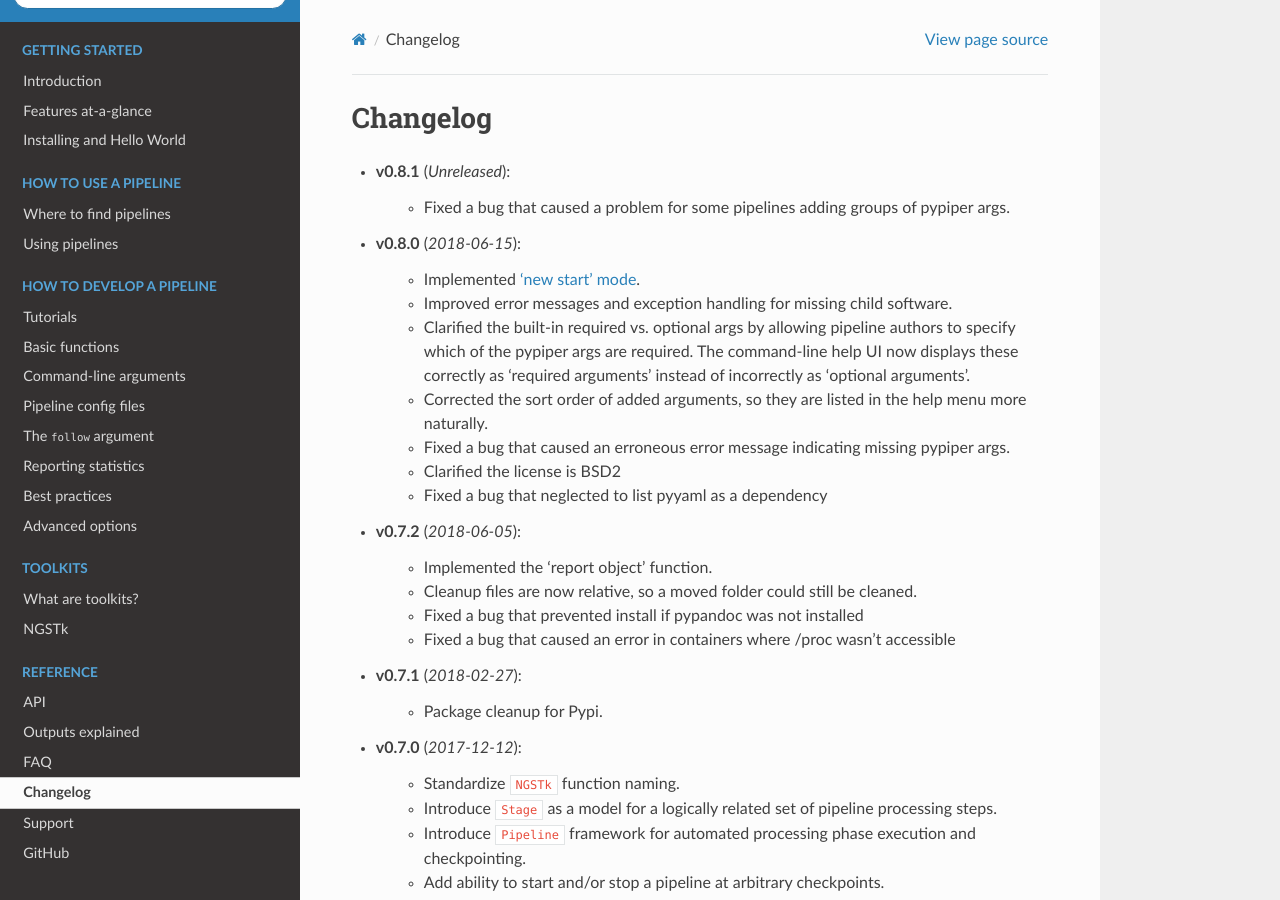
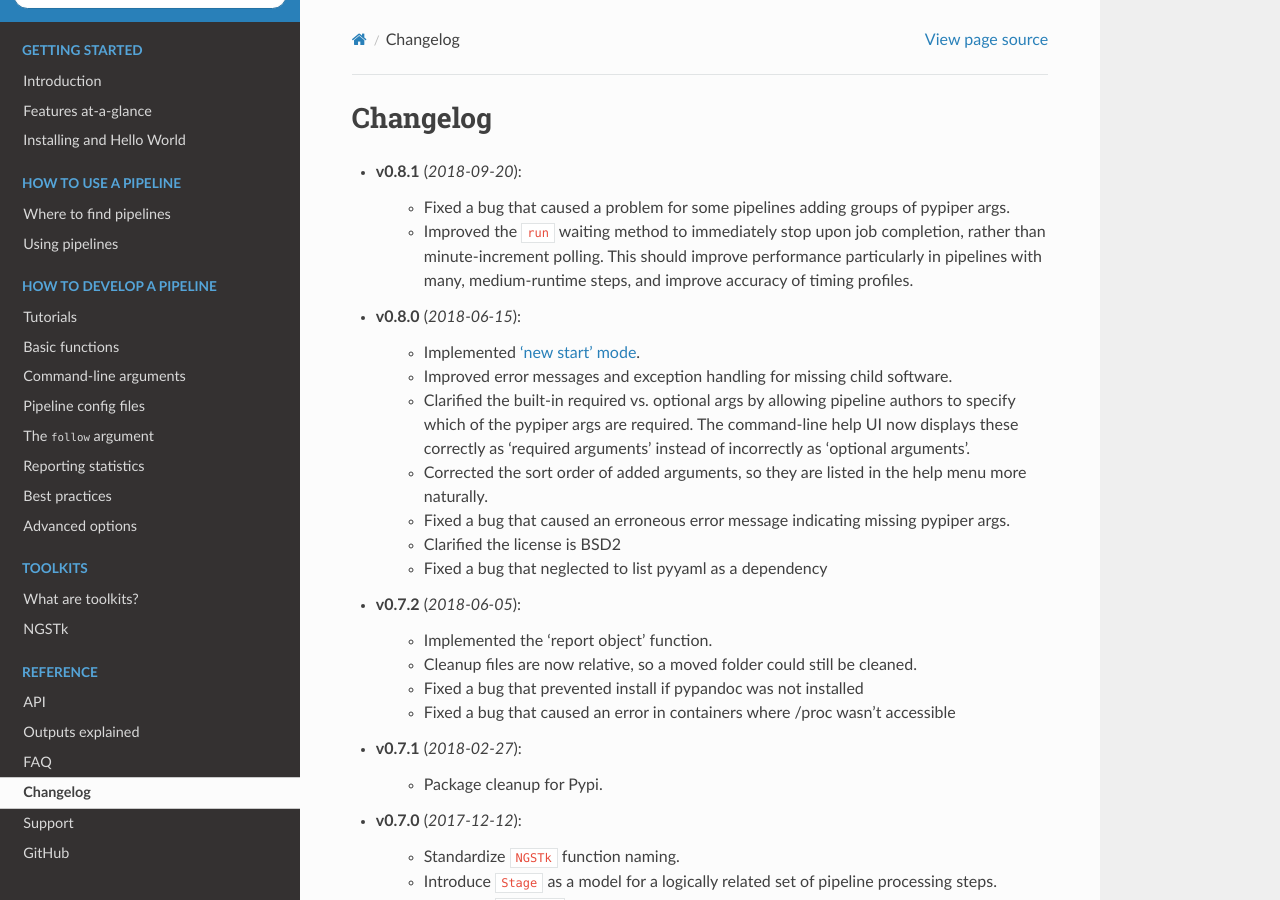
Before and after one commit to databio/pypiper, a Sphinx documentation site: the page built from doc/source/changelog.rst, in a window 1280 px wide and 900 px high. Built offline with Sphinx 7.4.7 and the Read the Docs theme 2.0.0, drawn with Linux system fonts in a browser that asks for light colours.

Commit message:
update changelog

```diff
--- a/doc/source/changelog.rst
+++ b/doc/source/changelog.rst
@@ -1,8 +1,15 @@
 Changelog
 ******************************
-- **v0.8.1** (*Unreleased*):
+
+
+- **v0.8.1** (*2018-09-20*):
 
     - Fixed a bug that caused a problem for some pipelines adding groups of pypiper args.
+
+    - Improved the ``run`` waiting method to immediately stop upon job
+      completion, rather than minute-increment polling. This should improve
+      performance particularly in pipelines with many, medium-runtime steps, and
+      improve accuracy of timing profiles.
 
 
 - **v0.8.0** (*2018-06-15*):
```
